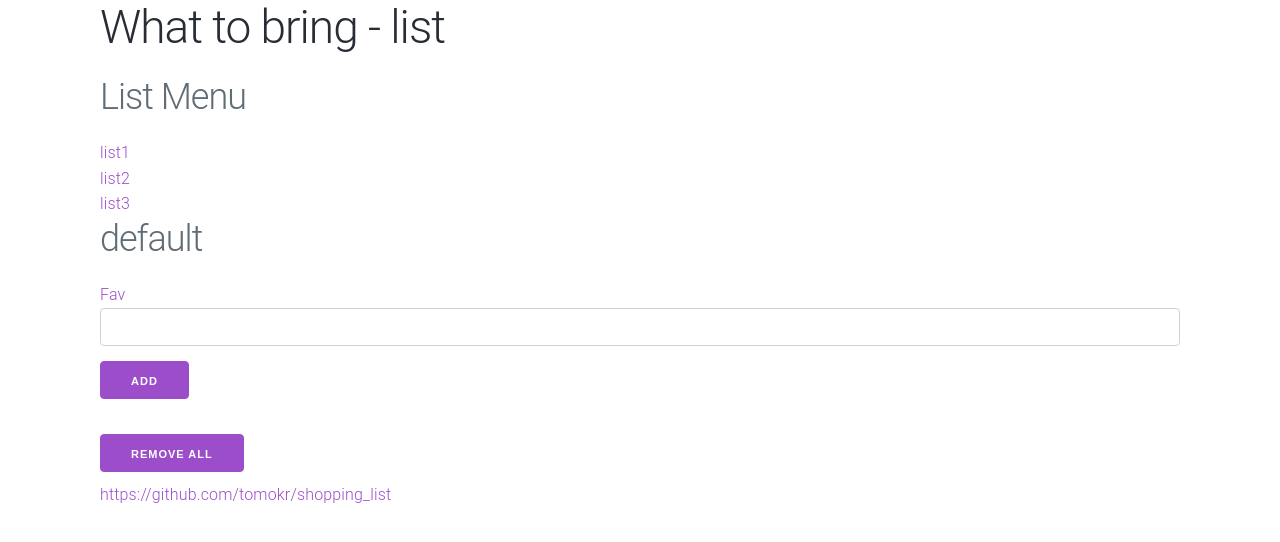
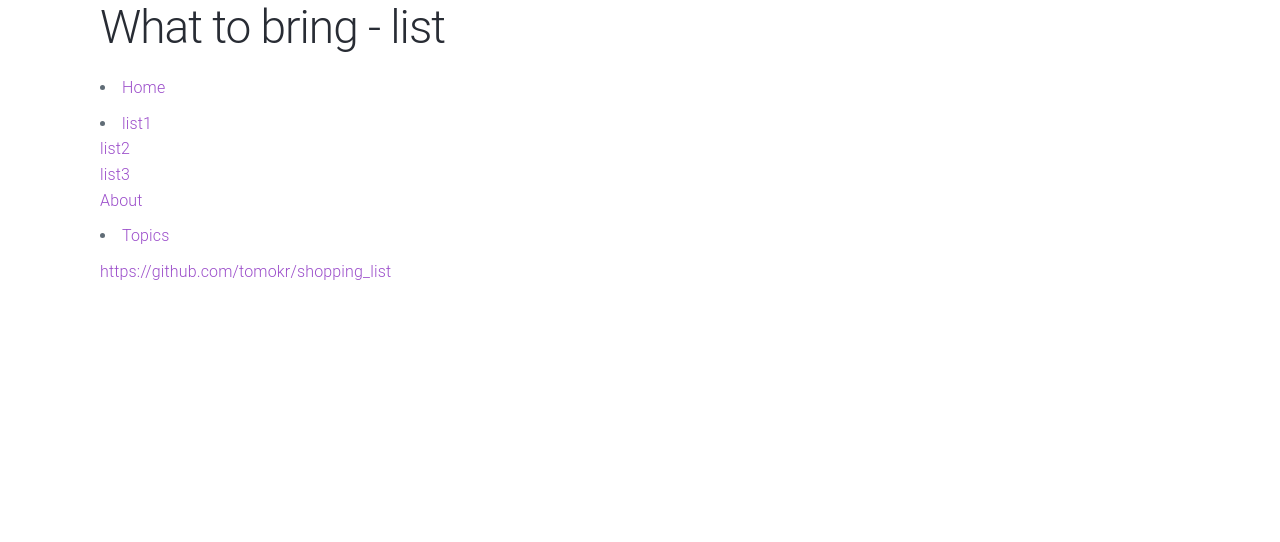
Before and after one commit to tomokr/what_to_bring, a React (Create React App) app: page / in a window 1280 px wide. Shown: the top 542 px of the page. Built offline with nearby package versions, Linux system fonts and the light colour scheme.

Commit message:
Make list page under /listPage

```diff
--- a/package.json
+++ b/package.json
@@ -14,6 +14,7 @@
     "milligram": "^1.4.1",
     "react": "^17.0.2",
     "react-dom": "^17.0.2",
+    "react-router-dom": "^5.2.1",
     "react-scripts": "4.0.3",
     "typescript": "^4.3.5",
     "web-vitals": "^1.0.1"
@@ -44,6 +45,7 @@
     ]
   },
   "devDependencies": {
+    "@types/react-router-dom": "^5.1.8",
     "gh-pages": "^3.2.3",
     "husky": "^7.0.1",
     "lint-staged": "^11.1.1",
--- a/src/App.tsx
+++ b/src/App.tsx
@@ -3,9 +3,16 @@ import "./App.css";
 import "milligram";
 import ListPage from "./components/pages/ListPage";
 import ListMenu from "./components/atoms/ListMenu";
+import {
+  BrowserRouter as Router,
+  Switch,
+  Route,
+  Link,
+  useRouteMatch,
+  useParams
+} from "react-router-dom";
 
 function App() {
-
   const listItems = [
     'list1',
     'list2',
@@ -17,20 +24,36 @@ function App() {
   }
 
   return (
-    <Fragment>
+    <Router>
       <div className="container">
-        <h1 className="title">What to bring - list</h1>
-        <h2>List Menu</h2>
-        {listItems.map((list) =>
-        <ListMenu listName={list} onClick={menuClicked} className={list}/>
-        )}
-       <ListPage listName={title}/>
-        <br />
-        <a href="https://github.com/tomokr/shopping_list">
+      <h1 className="title">What to bring - list</h1>
+      <li>
+            <Link to="/">Home</Link>
+          </li>
+          <li>
+            {listItems.map((list)=><ListMenu listName={list} onClick={menuClicked} className={list} />)}
+            <Link to="/about">About</Link>
+          </li>
+          <li>
+            <Link to="/topics">Topics</Link>
+          </li>
+          <a href="https://github.com/tomokr/shopping_list">
           https://github.com/tomokr/shopping_list
         </a>
+
+        <Switch>
+          {/* <Route path="/about">
+            <About />
+          </Route> */}
+          <Route path="/listpage">
+            <ListPage listName={title} />
+          </Route>
+          {/* <Route path="/">
+            <Home />
+          </Route> */}
+        </Switch>
       </div>
-    </Fragment>
+    </Router>
   );
 }
 
--- a/src/components/atoms/ListMenu.tsx
+++ b/src/components/atoms/ListMenu.tsx
@@ -14,7 +14,7 @@ const ListMenu : React.FC<Props> = ({
   }: Props) => {
     return (
     <>
-        <a href="#" onClick={onClick} className={className}>{listName}</a><br />
+        <a href="/listPage" onClick={onClick} className={className}>{listName}</a><br />
     </>
     );
 
```
Also changed, not shown: 1 other file (tests, documents, lock files or other folders).
